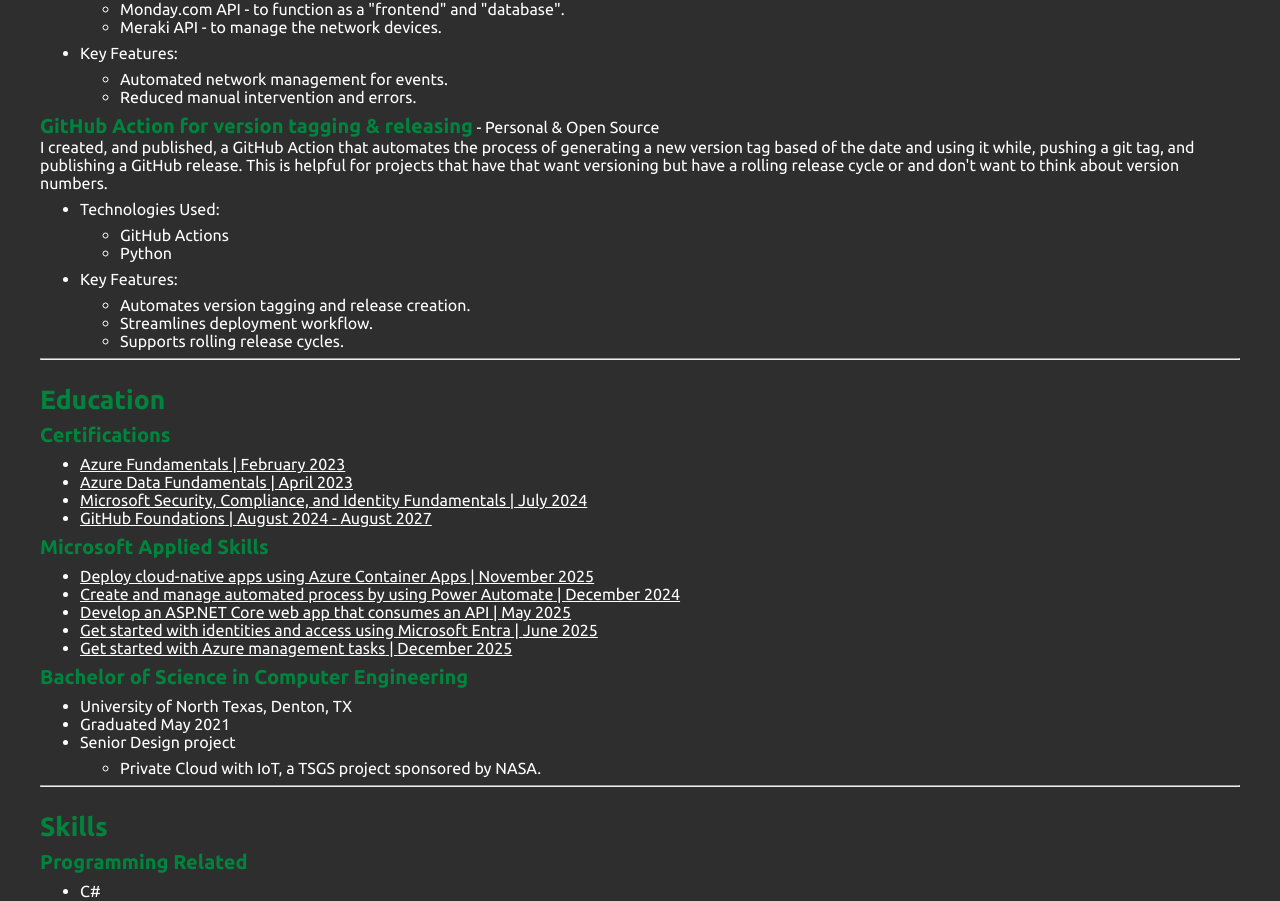
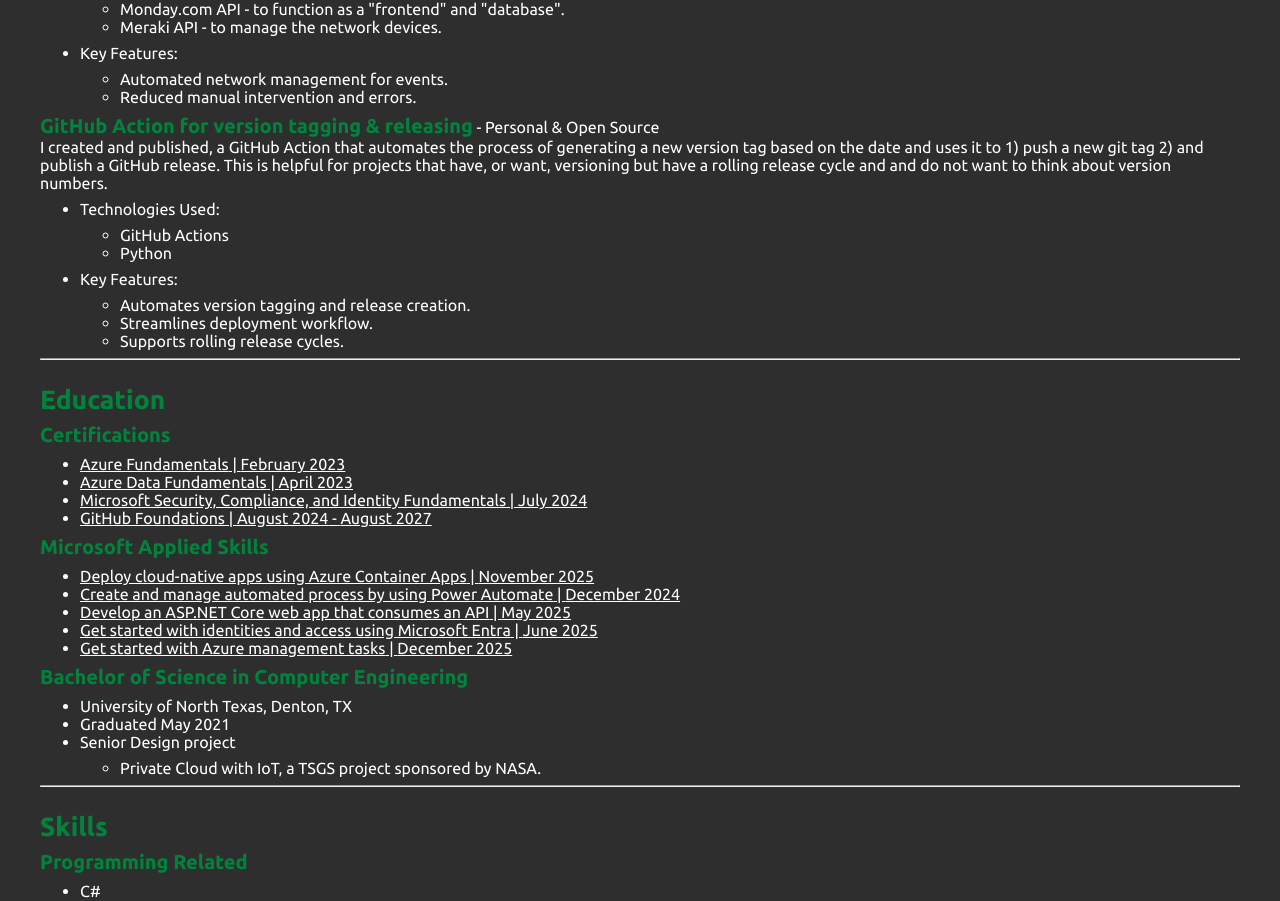
Before and after one commit to MicahWW/MicahWW, a Next.js app: page / in a window 1280 px wide. Shown: the part 1795-2696 px from the top of the page. Built offline with nearby package versions, Linux system fonts and the light colour scheme.

Commit message:
Word clarity

```diff
--- a/src/app/page.tsx
+++ b/src/app/page.tsx
@@ -109,7 +109,7 @@
             ],
             `In such a small department things are ever changing but 2 main responsibilities arose:
 Develop solutions to issues presented by other departments, focusing on issues that could use a coding/dev solution using whatever language fit best; Python, C#, PowerShell, JS/HTML/CSS. As the goal of these projects generally were aimed at helping speed processes up or make something easier I strived to make the usability and maintainability as simple as possible. Keeping it simple helped the project outlive me as the users could use and maintain it.
-Be the go-to person for in-person troubleshooting on various helpdesk issues. With my experience helping Teachers, Dentists, coaches, and more I learned how to work with all sorts of people and in all kinds of situations. All of that led to the skills of being effective in helping troubleshoot issues with people, even if I didn't know the answer right away.`,
+Be the go-to person for in-person troubleshooting on various helpdesk issues. With my experience helping Teachers, Dentists, coaches, and more I learned how to work with all sorts of people and in all kinds of situations. All of that led to the skills of being effective in helping troubleshoot issues with people, even if I did not know the answer right away.`,
             "Frisco, TX"
         ),
         new workExperienceModel(
@@ -200,7 +200,7 @@
         ),
         new projectModel(
             "GitHub Action for version tagging & releasing",
-            "I created, and published, a GitHub Action that automates the process of generating a new version tag based of the date and using it while, pushing a git tag, and publishing a GitHub release. This is helpful for projects that have that want versioning but have a rolling release cycle or and don't want to think about version numbers.",
+            "I created and published, a GitHub Action that automates the process of generating a new version tag based on the date and uses it to 1) push a new git tag 2) and publish a GitHub release. This is helpful for projects that have, or want, versioning but have a rolling release cycle and and do not want to think about version numbers.",
             "Personal & Open Source",
             {
                 "Technologies Used": [
```
